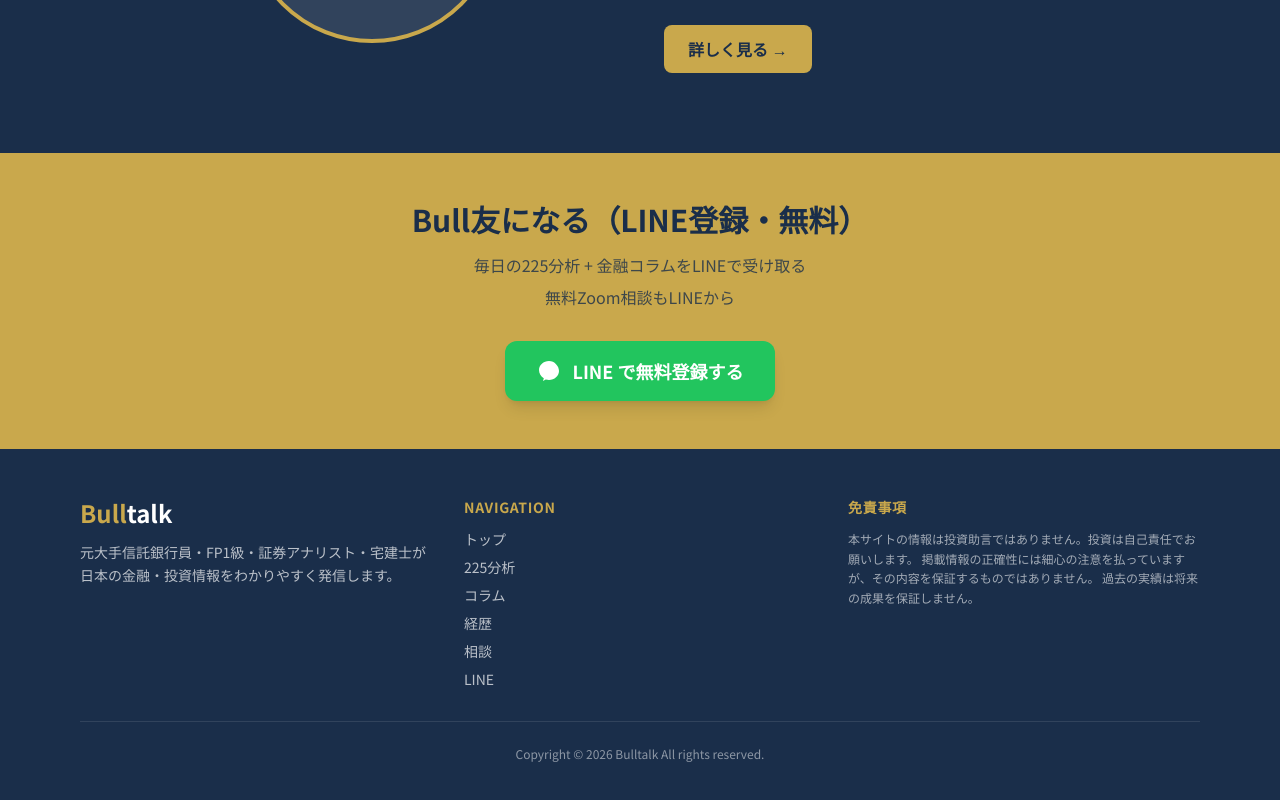
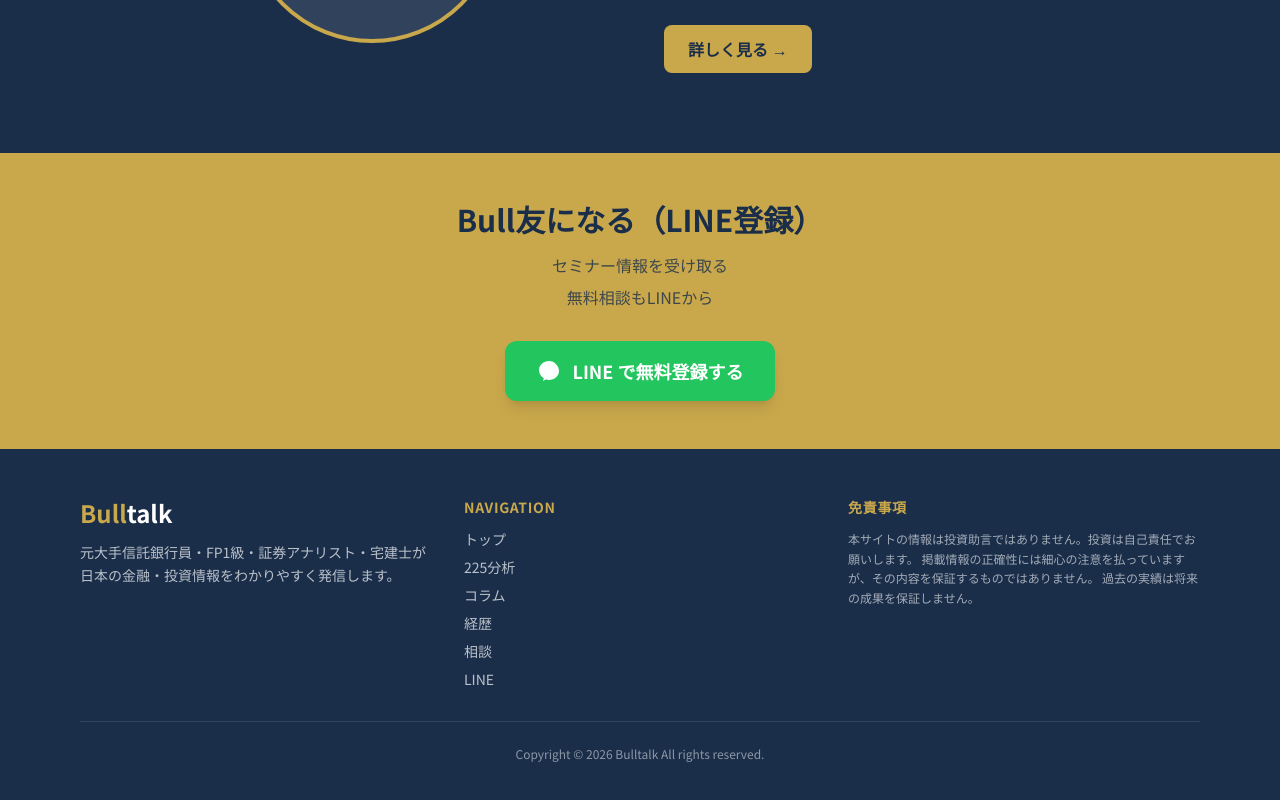
Before and after one commit to tanima3232-eng/bulltalk, a Next.js app: page / in a window 1280 px wide. Shown: the part 2311-3111 px from the top of the page. Built offline with nearby package versions, Linux system fonts and the light colour scheme.

Commit message:
fix: LINE CTA文言変更（セミナー情報・無料相談訴求に更新）

```diff
--- a/components/LineCtaBanner.tsx
+++ b/components/LineCtaBanner.tsx
@@ -3,10 +3,10 @@ export default function LineCtaBanner() {
     <section className="bg-gold py-12 px-4">
       <div className="max-w-3xl mx-auto text-center">
         <h2 className="text-2xl md:text-3xl font-bold text-navy mb-4">
-          Bull友になる（LINE登録・無料）
+          Bull友になる（LINE登録）
         </h2>
-        <p className="text-navy/80 mb-2">毎日の225分析 + 金融コラムをLINEで受け取る</p>
-        <p className="text-navy/80 mb-8">無料Zoom相談もLINEから</p>
+        <p className="text-navy/80 mb-2">セミナー情報を受け取る</p>
+        <p className="text-navy/80 mb-8">無料相談もLINEから</p>
         <a
           href="https://lin.ee/FmH7NXr"
           className="btn-line inline-flex items-center justify-center gap-3 text-lg px-8 py-4 rounded-xl shadow-lg"
```
